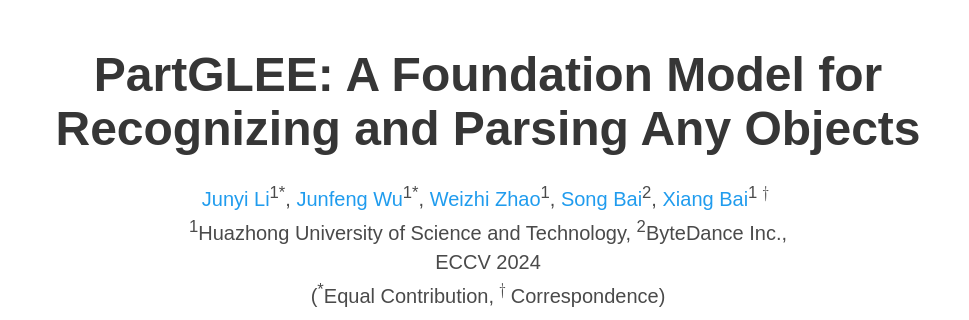
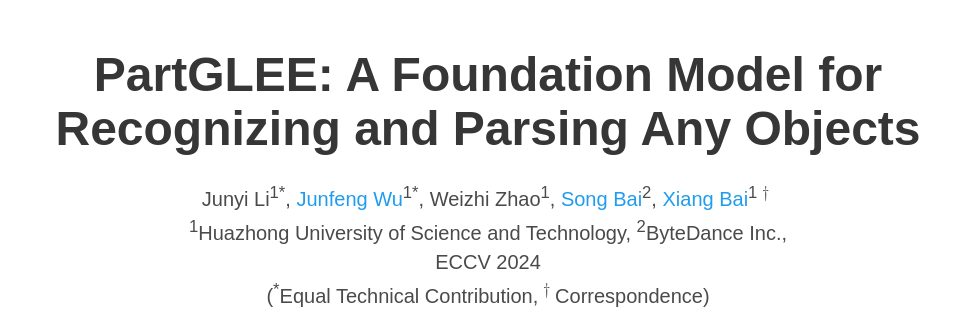
Before and after one commit to ProvenceStar/PartGLEE-Vision, a plain HTML site: page index.html in a window 1280 px wide. Shown: the top 320 px of the page, without its empty margins (152-1121 px from the left). Drawn offline with nearby package versions, Linux system fonts and the light colour scheme; a web font is replaced by a local one.

Commit message:
Commit index

```diff
--- a/index.html
+++ b/index.html
@@ -146,11 +146,11 @@
           <h1 class="title is-1 publication-title"> PartGLEE: A Foundation Model for Recognizing and Parsing Any Objects</h1>
           <div class="is-size-5 publication-authors">
             <span class="author-block">
-              <a href="https://wjf5203.github.io/">Junyi Li</a><sup>1*</sup>,</span>
+              Junyi Li<sup>1*</sup>,</span>
             <span class="author-block">
               <a href="https://wjf5203.github.io/">Junfeng Wu</a><sup>1*</sup>,</span>
             <span class="author-block">
-              <a href="https://wjf5203.github.io/">Weizhi Zhao</a><sup>1</sup>,</span>
+              Weizhi Zhao<sup>1</sup>,</span>
             <span class="author-block">
               <a href="https://songbai.site/">Song Bai</a><sup>2<math xmlns="http://www.w3.org/1998/Math/MathML"></math></sup>,</span>
             <span class="author-block">
@@ -170,7 +170,7 @@
           </div>
 
           <div class="is-size-5 publication-authors">
-            <span class="author-block">(<sup>*</sup>Equal Contribution,<sup><math xmlns="http://www.w3.org/1998/Math/MathML"><mo>†</mo></math></sup>Correspondence)<sup></span>
+            <span class="author-block">(<sup>*</sup>Equal Technical Contribution,<sup><math xmlns="http://www.w3.org/1998/Math/MathML"><mo>†</mo></math></sup>Correspondence)<sup></span>
           </div>
 
           <div class="column has-text-centered">
```
